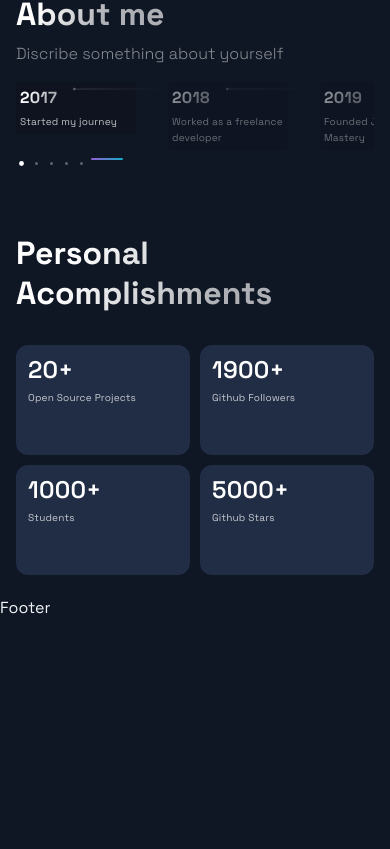
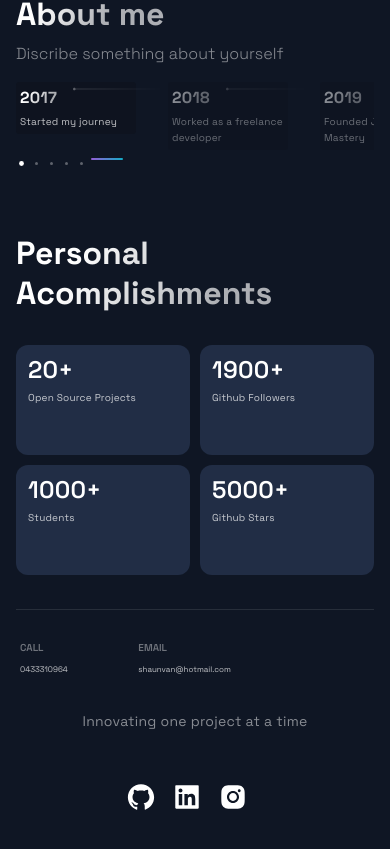
Before and after one commit to shaunvan119/shaunvan-portfolio, a Next.js app: page / in a window 390 px wide. Shown: the part 3543-4392 px from the top of the page. Before the commit the page ends 4161 px from the top, so only its background shows below. Built offline with nearby package versions, Linux system fonts and the light colour scheme.

Commit message:
email, phone and socail icon section

```diff
--- a/src/components/Footer/Footer.js
+++ b/src/components/Footer/Footer.js
@@ -6,9 +6,34 @@ import { CompanyContainer, FooterWrapper, LinkColumn, LinkItem, LinkList, LinkTi
 
 const Footer = () => {
   return (
-    <div>
-      Footer
-    </div>
+    <FooterWrapper>
+        <LinkList>
+        <LinkColumn>
+          <LinkTitle>Call</LinkTitle>
+          <LinkItem href='tel:111-111-1111'>0433310964</LinkItem>
+        </LinkColumn>
+        <LinkColumn>
+          <LinkTitle>Email</LinkTitle>
+          <LinkItem href='mailto:shaunvan@hotmail.com'>shaunvan@hotmail.com</LinkItem>
+        </LinkColumn>
+        </LinkList>
+        <SocialIconsContainer>
+          <CompanyContainer>
+            <Slogan>Innovating one project at a time</Slogan>
+          </CompanyContainer>
+          <SocialContainer>
+          <SocialIcons href="https://github.com/shaunvan119">
+            <AiFillGithub size="3rem"/>
+          </SocialIcons>
+          <SocialIcons href="https://www.linkedin.com/in/shaun-van-amersfoort-80b7b7194/">
+            <AiFillLinkedin size="3rem"/>
+          </SocialIcons>
+          <SocialIcons href="https://instagram.com">
+            <AiFillInstagram size="3rem"/>
+          </SocialIcons>
+          </SocialContainer>
+        </SocialIconsContainer>
+    </FooterWrapper>
   );
 };
 
```
